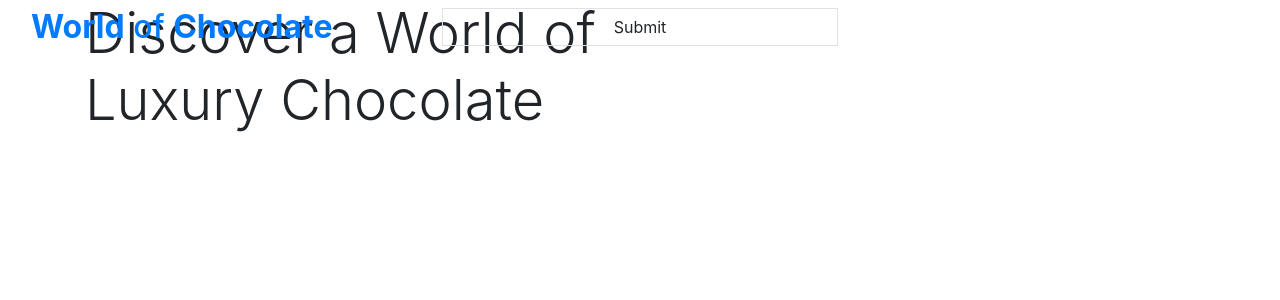
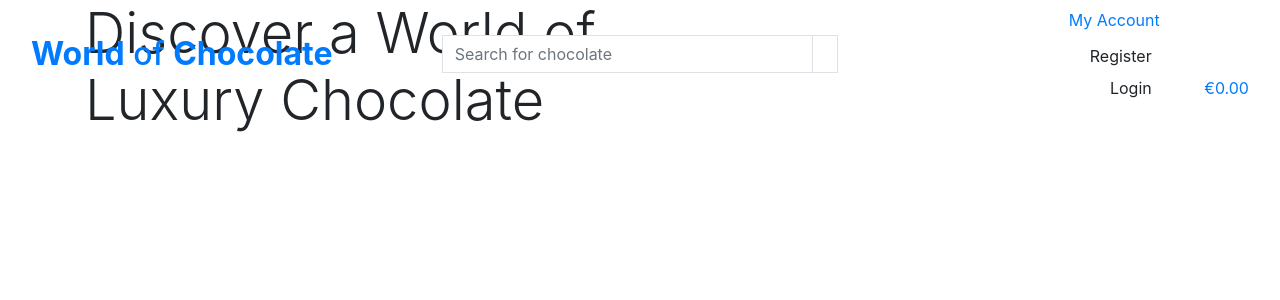
Before and after one commit to RoyoftheRavers/world-of-chocolate, a Django app: page / in a window 1280 px wide. Shown: the top 300 px of the page. Run offline with Django 3.2, Linux system fonts and the light colour scheme; some libraries are stand-ins or nearby versions.

Commit message:
Added Search to based header and account template language for allauth

```diff
--- a/templates/base.html
+++ b/templates/base.html
@@ -28,26 +28,69 @@
 
 <body>
     <header class="container-fluid fixed-top">
+        <!-- Logo -->
         <div class="row">
+            <!-- Logo -->
             <div class="col-12 col-lg-4 my-auto py-1 py-lg-0 text-center text-lg-left">
                 <a href="{% url 'home' %}" class="nav-link main-logo-link">
                     <h2 class="logo-font text-brown my-0"><strong>World</strong> of <strong>Chocolate</strong></h2>
                 </a>
             </div>
+            <!-- Search Feature -->
             <div class="col-12 col-lg-4 my-auto py-1 py-lg-0 text-center text-lg-left">
                 <form method="GET" action="">
                     <div class="input-group w-100">
-                        <input type="submit" class="form-control btn btn-brown border border-brown rounded-0">
-                        <span class="icon">
-                            <i class="fas fa-search"></i>
-                        </span>
+                        <input class="form-control border border-brown rounded-0" type="text"
+                            placeholder="Search for chocolate" name="q">
+                        <div class="input-group-append">
+                            <button class="form-control btn btn-brown border border-brown rounded-0" type="submit">
+                                <span class="icon">
+                                    <i class="fas fa-search"></i>
+                                </span>
+                            </button>
+                        </div>
                     </div>
                 </form>
             </div>
+            <!-- Account -->
             <div class="col-12 col-lg-4 my-auto py-1 py-lg-0 text-center text-lg-left">
                 <ul class="list-inline list-unstyled text-center text-lg-right my-0">
-                    <li class="list-inline-item dropdown"></li>
-                    <li class="list-inline-item"></li>
+                    <li class="list-inline-item">
+                        <a href="#" class="text-black nav-link" id="user-options" data-toggle="dropdown"
+                            aria-haspopup="true" aria-expanded="false">
+                            <div class="text-center">
+                                <i class="fas fa-user fa-lg"></i>
+                                <p class="my-0">My Account</p>
+                            </div>
+                        </a>
+                        <div>
+                            {% if request.user.is_authenticated %}
+                            {% if request.user.is_superuser %}
+                            <a href="" class="dropdown-item">Product Management</a>
+                            {% endif %}
+                            <a href="#" class="dropdown-item">My Profile</a>
+                            <a href="{% url 'account_logout' %}" class="dropdown-item">Logout</a>
+                            {% else %}
+                            <a href="{% url 'account_signup' %}" class="dropdown-item">Register</a>
+                            <a href="{% url 'account_login' %}" class="dropdown-item">Login</a>
+                            {% endif %}
+                        </div>
+                    </li>
+                    <li class="list-inline-item">
+                        <a class="{% if grand_total %}text-info font-weight-bold{% else %}text-black{% endif %} nav-link"
+                            href="">
+                            <div>
+                                <div><i class="fas fa-shopping-bag fa-lg"></i></div>
+                                <p class="my-0">
+                                    {% if grand_total %}
+                                    €{{ grand_total|floatformat:2 }}
+                                    {% else %}
+                                    €0.00
+                                    {% endif %}
+                                </p>
+                            </div>
+                        </a>
+                    </li>
                 </ul>
             </div>
         </div>
```
